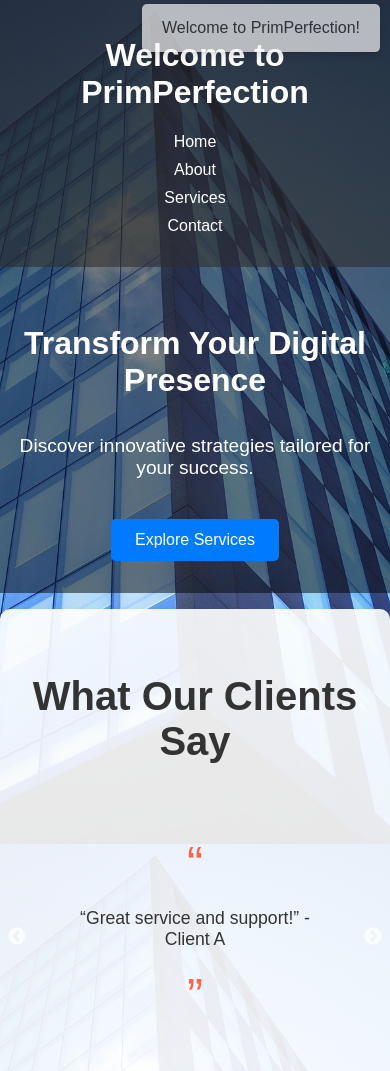
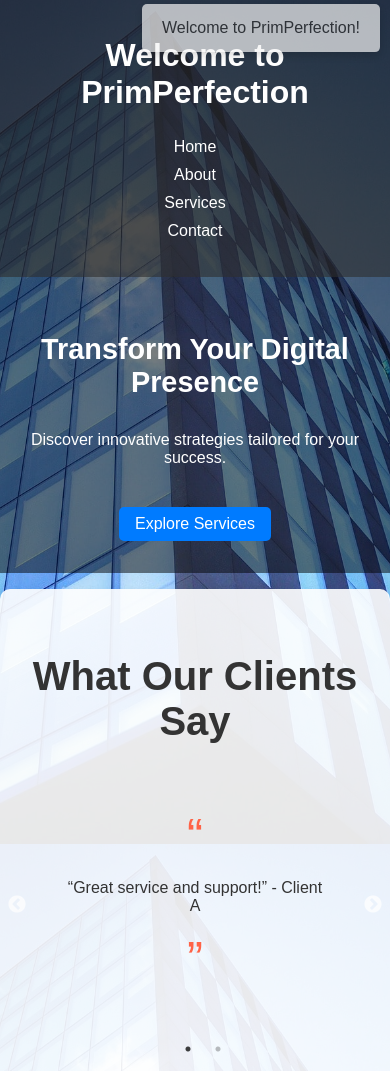
Before and after one commit to IrregularGamer/PPCG-WebSite, a website: page index.html in a window 390 px wide. Shown: the top 1071 px of the page. Drawn offline with nearby package versions, Linux system fonts and the light colour scheme; files whose address does not match are found by name.

Commit message:
CSS update mobile test

```diff
--- a/css/style.css
+++ b/css/style.css
@@ -459,31 +459,103 @@ h2 {
   }
 }
 
+/* General styles remain unchanged */
+
+/* Media Query for Small Screens (max-width: 768px) */
 @media (max-width: 768px) {
-  nav ul li {
-    display: block;
-    margin: 10px 0;
+  /* Adjust navigation bar for mobile */
+  nav ul {
+    display: flex;
+    flex-direction: column;
+    align-items: center;
+    padding: 0;
   }
 
-  .services-grid {
-    grid-template-columns: 1fr;
+  nav ul li {
+    margin: 5px 0;
   }
 
+  /* Adjust hero section for mobile */
   .hero {
     height: auto;
     padding: 2rem 1rem;
+    text-align: center;
   }
 
   .hero h1 {
-    font-size: 2rem;
+    font-size: 2rem; /* Smaller heading size for mobile */
   }
 
   .hero p {
-    font-size: 1.2rem;
+    font-size: 1.2rem; /* Smaller paragraph size for mobile */
   }
 
   .hero button {
+    font-size: 1rem; /* Smaller button size */
+  }
+
+  /* Adjust services grid layout for mobile */
+  .services-grid {
+    grid-template-columns: 1fr; /* Single column on mobile */
+    gap: 1rem; /* Reduce gap for tighter layout */
+  }
+
+  /* Adjust form for mobile */
+  form {
+    width: 90%; /* Take most of the screen width */
+    margin: 1rem auto;
+  }
+
+  /* Adjust policy section for mobile */
+  .policy-section {
+    width: 90%;
+    margin: 1rem auto;
+    padding: 1rem;
+  }
+
+  /* Adjust footer for mobile */
+  footer ul {
+    flex-direction: column; /* Stack links vertically */
+    align-items: center;
+  }
+
+  footer ul li {
+    margin: 5px 0;
+  }
+
+  /* Adjust testimonials for mobile */
+  .testimonial-carousel {
+    padding: 0.5rem; /* Reduce padding */
+  }
+
+  .testimonial {
+    margin-bottom: 1rem;
+  }
+}
+
+/* Media Query for Extra Small Screens (max-width: 480px) */
+@media (max-width: 480px) {
+  /* Further reduce hero section text */
+  .hero h1 {
+    font-size: 1.8rem;
+  }
+
+  .hero p {
     font-size: 1rem;
+  }
+
+  .hero button {
+    padding: 0.5rem 1rem;
+  }
+
+  /* Adjust testimonial text size */
+  .testimonial p {
+    font-size: 1rem;
+  }
+
+  /* Adjust footer text for small screens */
+  footer p {
+    font-size: 0.9rem;
   }
 }
 
```
